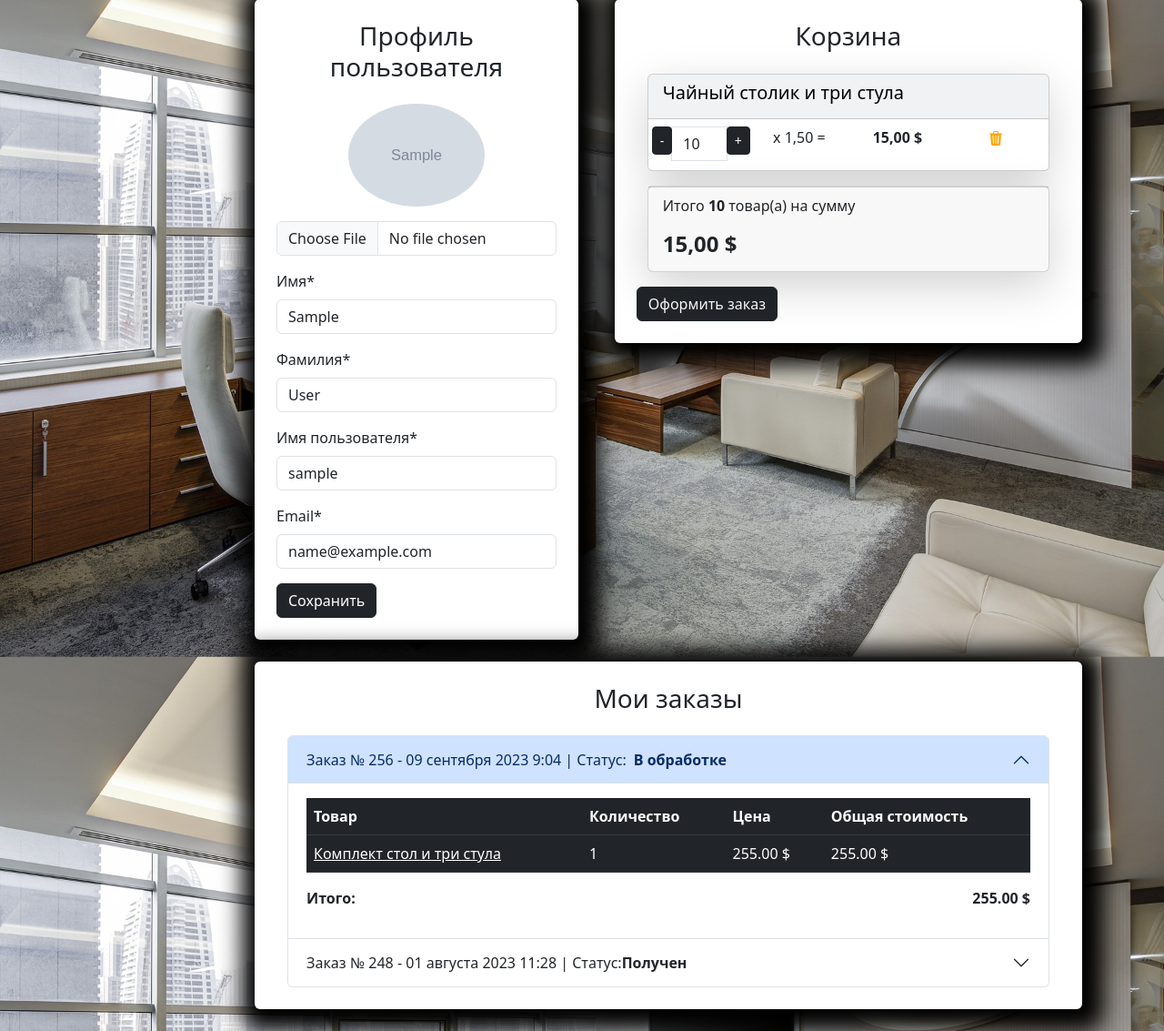
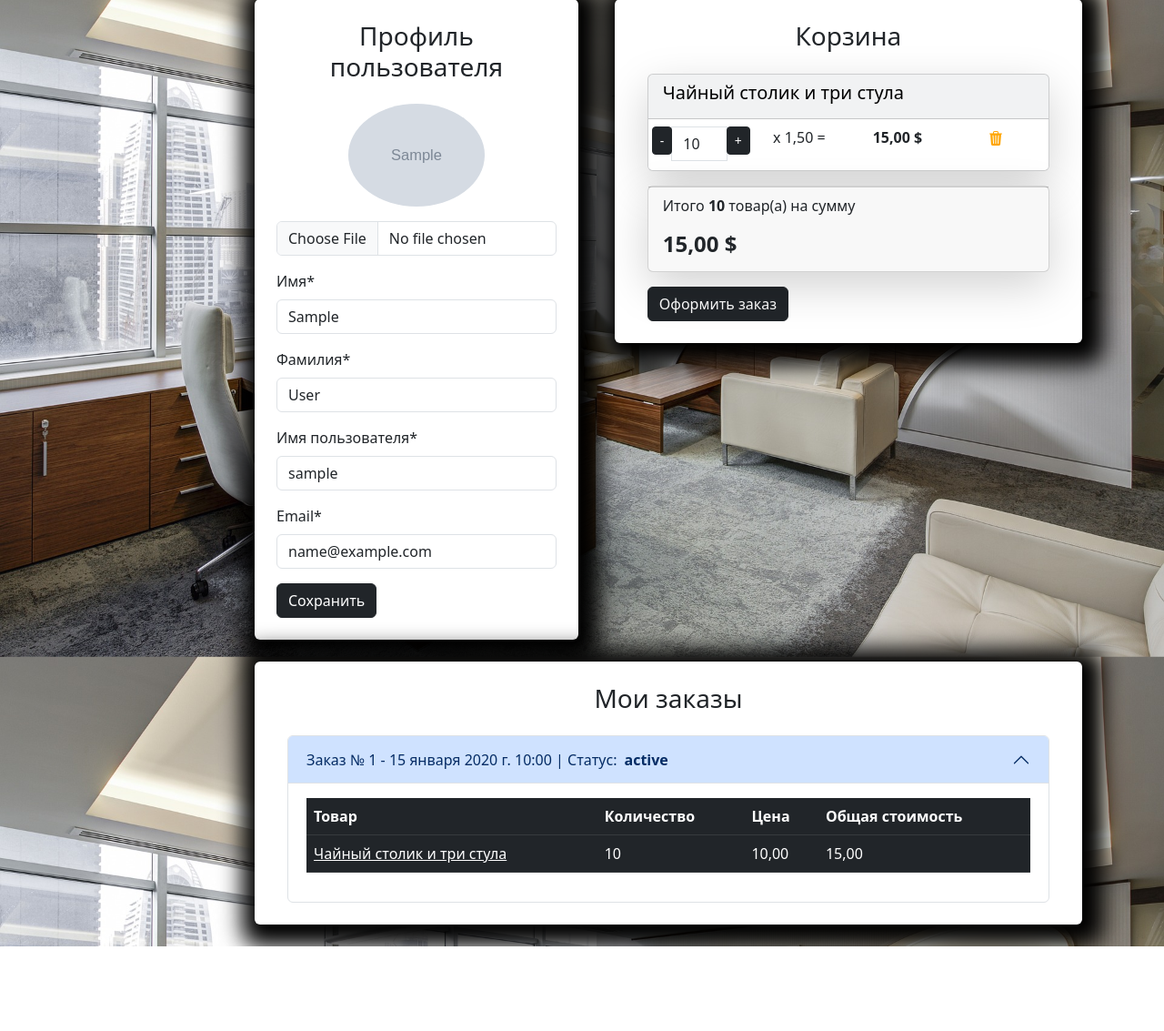
Before and after one commit to Olga-who/Django_project, a Django app: page /user/profile/ in a window 1280 px wide. Shown: the part 133-1266 px from the top of the page at 91% size. After the commit the page ends 1173 px from the top, so only its background shows below. Run offline with Django 4.2, Linux system fonts and the light colour scheme; a user stored in the database is signed in; data comes from the database, SQL or seed files in the repository; tables that the repository leaves empty hold one stand-in row (values such as "Sample post"); grey boxes marked "Sample" are stand-in pictures; some libraries are stand-ins or nearby versions.

Commit message:
Final edits

```diff
--- a/carts/templates/carts/includes/included_cart.html
+++ b/carts/templates/carts/includes/included_cart.html
@@ -53,3 +53,8 @@
         <h4 class="float-left"><strong>{{ carts.total_price}} $</strong></h4>
     </div>
 </div>
+{% if carts and not order%}
+    <a class="btn btn-dark" href="{% url "orders:create_order" %}">
+        Оформить заказ
+    </a>
+{% endif %}
--- a/carts/utils.py
+++ b/carts/utils.py
@@ -3,8 +3,8 @@
 
 def get_user_carts(request):
         if request.user.is_authenticated:
-            return Cart.objects.filter(user=request.user)
+            return Cart.objects.filter(user=request.user).select_related('product')
 
         if not request.session.session_key:
               request.session.create()
-        return Cart.objects.filter(session_key=request.session.session_key)
+        return Cart.objects.filter(session_key=request.session.session_key).select_related('product')
--- a/goods/views.py
+++ b/goods/views.py
@@ -3,6 +3,7 @@
 
 from goods.models import Products
 from goods.utils import q_search
+import logging
 
 
 def catalog(request, category_slug=None):
@@ -36,6 +37,7 @@
 
 
 def product(request, product_slug):
+    logging.INFO("The request is = {request}, product slug = {product_slug}")
     product = Products.objects.get(slug=product_slug)
     context = {"product": product}
     return render(request, "goods/product.html", context)
--- a/orders/views.py
+++ b/orders/views.py
@@ -2,12 +2,13 @@
 from django.shortcuts import redirect, render
 from django.db import transaction
 from django.contrib import messages
+from django.contrib.auth.decorators import login_required
 
 from carts.models import Cart
 from orders.forms import CreateOrderForm
 from orders.models import Order, OrderItem
 
-
+@login_required
 def create_order(request):
     if request.method == "POST":
         form = CreateOrderForm(data=request.POST)
@@ -68,6 +69,7 @@
 
     context = {
             "title": "Home - Оформление заказа",
-            "form": form
+            "form": form,
+            "order": True
         }
     return render(request, 'orders/create_order.html', context=context)
--- a/templates/includes/cart_button.html
+++ b/templates/includes/cart_button.html
@@ -27,11 +27,7 @@
                     {% include "carts/includes/included_cart.html" %}
                     <!-- Закончилась разметка корзины -->
                 </div>
-                {% if carts %}
-                    <a class="btn btn-dark" href="{% url "orders:create_order" %}">
-                        Оформить заказ
-                    </a>
-                {% endif %}
+
             </div>
         </div>
     </div>
--- a/users/templates/users/profile.html
+++ b/users/templates/users/profile.html
@@ -86,11 +86,6 @@
                         {% include "carts/includes/included_cart.html" %}
                         <!-- Закончилась разметка корзины -->
                     </div>
-                    {% if carts %}
-                        <a class="btn btn-dark" href="../orders/create_order.html">
-                            Оформить заказ
-                        </a>
-                    {% endif %}
                 </div>
             </div>
             <!-- Оформленные заказы -->
@@ -100,13 +95,14 @@
                     <!-- Разметка заказов -->
                     <div class="container">
                         <div class="accordion" id="accordionExample">
+                            {% for order in orders %}
                             <div class="accordion-item">
-                                <h2 class="accordion-header" id="heading1">
-                                    <button class="accordion-button" type="button" data-bs-toggle="collapse" data-bs-target="#collapse1" aria-expanded="false" aria-controls="collapse1">
-                                        Заказ № 256 - 09 сентября 2023 9:04 | Статус:<strong class="mx-2"> В обработке</strong>
+                                <h2 class="accordion-header" id="heading{{ order.id }}">
+                                    <button class="accordion-button" {% if order != orders.0 %}collapsed{% endif %} type="button" data-bs-toggle="collapse" data-bs-target="#collapse1" aria-expanded="false" aria-controls="collapse1">
+                                        Заказ № {{ order.id }} - {{ order.created_timestamp }} | Статус: <strong class="mx-2">{{ order.status }}</strong>
                                     </button>
                                 </h2>
-                                <div id="collapse1" class="accordion-collapse collapse show" aria-labelledby="heading1" data-bs-parent="#accordionExample">
+                                <div id="collapse{{ order.id }}" class="accordion-collapse collapse {% if order == orders.0 %}show{% endif%}" aria-labelledby="heading1" data-bs-parent="#accordionExample">
                                     <div class="accordion-body">
                                         <table class="table table-dark table-hover">
                                             <thead>
@@ -118,53 +114,21 @@
                                                 </tr>
                                             </thead>
                                             <tbody>
-                                                <tr>
-                                                    <td><a class="text-white" href="#">Комплект стол и три стула</a></td>
-                                                    <td>1</td>
-                                                    <td>255.00 $</td>
-                                                    <td>255.00 $</td>
+                                                {% for item in order.orderitem_set.all  %}
+                                                {% comment %} <QuerySet [<Order: Заказ № 2 | Покупатель Vika Nab>, <Order: Заказ № 1 | Покупатель Vika Nab>]> {% endcomment %}
+                                                 <tr>
+                                                    <td><a class="text-white" href="{% url "goods:product" item.product.slug %}">{{ item.product.name}}</a></td>
+                                                    <td>{{ item.quantity }}</td>
+                                                    <td>{{ item.price }}</td>
+                                                    <td>{{ item.products_price }}</td>
 
                                                 </tr>
+                                                {% endfor %}
                                             </tbody>
-                                        </table>
-                                        <div class="d-flex justify-content-between">
-                                            <p><strong>Итого:</strong></p>
-                                            <p><strong>255.00 $</strong></p>
-
-                                        </div>
                                     </div>
                                 </div>
                             </div>
-                            <div class="accordion-item">
-                                <h2 class="accordion-header" id="heading2">
-                                    <button class="accordion-button collapsed" type="button" data-bs-toggle="collapse" data-bs-target="#collapse2" aria-expanded="false" aria-controls="collapse2">
-                                        Заказ № 248 - 01 августа 2023 11:28 | Статус: <strong>Получен</strong>
-                                    </button>
-                                </h2>
-                                <div id="collapse2" class="accordion-collapse collapse" aria-labelledby="heading2" data-bs-parent="#accordionExample">
-                                    <div class="accordion-body">
-                                        <table class="table table-dark table-hover">
-                                            <thead>
-                                                <tr>
-                                                    <th>Товар</th>
-                                                    <th>Количество</th>
-                                                    <th>Цена</th>
-                                                    <th>Общая стоимость</th>
-                                                </tr>
-                                            </thead>
-                                            <tbody>
-                                                <tr>
-                                                    <td><a class="text-white" href="#">Стул офисный</a></td>
-                                                    <td>2</td>
-                                                    <td>30.00 $</td>
-                                                    <td>60.00 $</td>
-
-                                                </tr>
-                                            </tbody>
-                                        </table>
-                                    </div>
-                                </div>
-                            </div>
+                            {% endfor %}
                         </div>
                     </div>
                     <!-- Закончилась разметка заказов -->
@@ -173,4 +137,4 @@
         </div>
     </div>
 </div>
-{% endblock content %}
+{% endblock %}
--- a/users/templates/users/users_cart.html
+++ b/users/templates/users/users_cart.html
@@ -15,11 +15,6 @@
                     {% include "carts/includes/included_cart.html" %}
                     <!-- Закончилась разметка корзины -->
                 </div>
-                {% if carts %}
-                    <a class="btn btn-dark" href="../orders/create_order.html">
-                        Оформить заказ
-                    </a>
-                {% endif %}
             </div>
         </div>
     </div>
--- a/users/views.py
+++ b/users/views.py
@@ -3,9 +3,12 @@
 from django.shortcuts import redirect, render
 from django.contrib import auth, messages
 from django.urls import reverse
+from django.db.models import Prefetch
 
 from carts.models import Cart
+from orders.models import Order, OrderItem
 from users.form import ProfileForm, UserLoginForm, UserRegistrationForm
+import logging
 
 
 def login(request):
@@ -72,9 +75,23 @@
                 return HttpResponseRedirect(reverse('user:profile'))
     else:
         form = ProfileForm(instance=request.user)
+
+    orders = (
+         Order.objects.filter(user=request.user)
+            .prefetch_related(
+                 Prefetch(
+                     "orderitem_set",
+                     queryset=OrderItem.objects.select_related("product"),
+                 )
+             )
+             .order_by("-id")
+    )
+    # AttributeError("Manager isn't accessible via Order instances")
+
     context = {
         'title': 'Home - Кабинет',
-        'form': form
+        'form': form,
+        "orders": orders
     }
     return render(request, 'users/profile.html', context)
 
```
